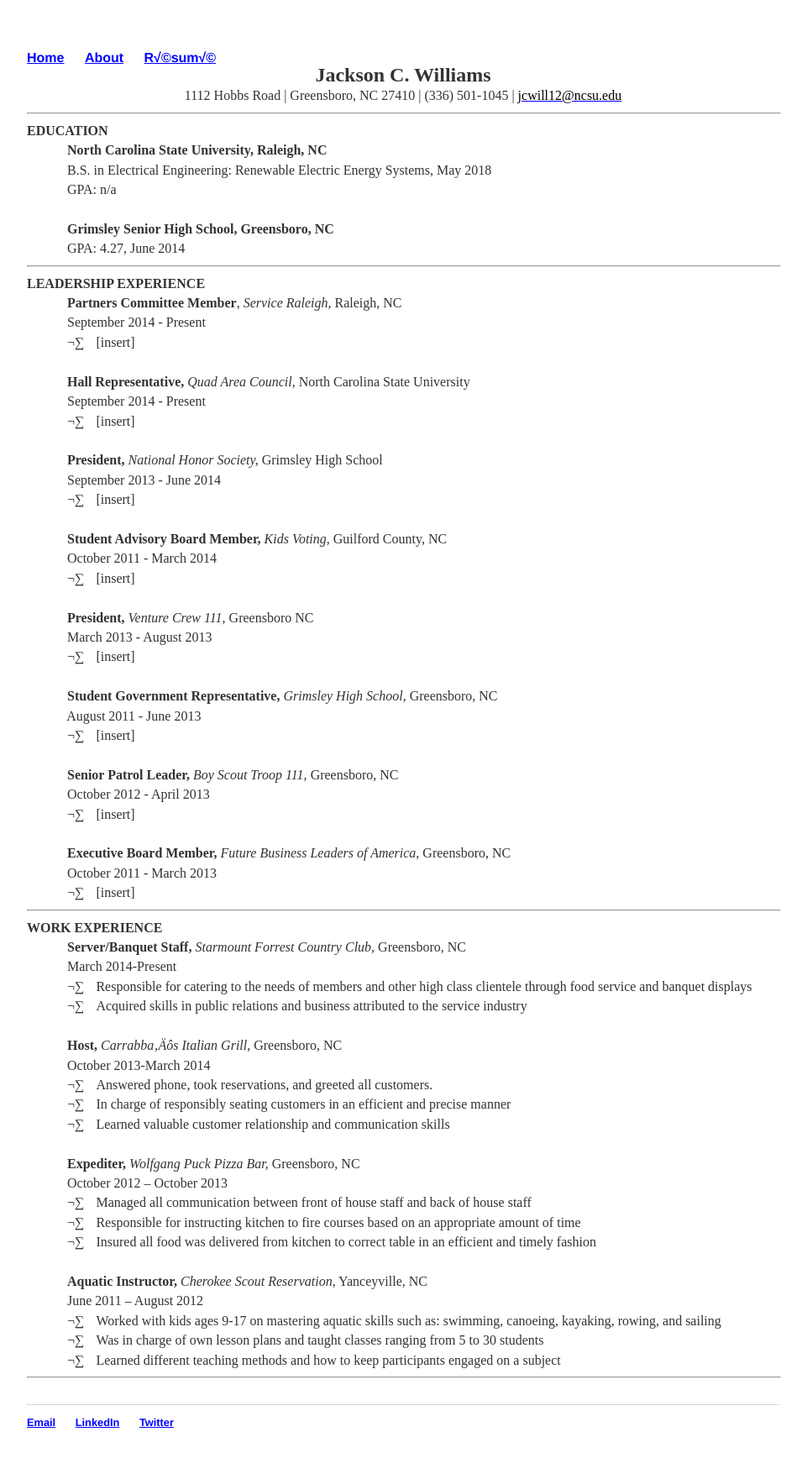
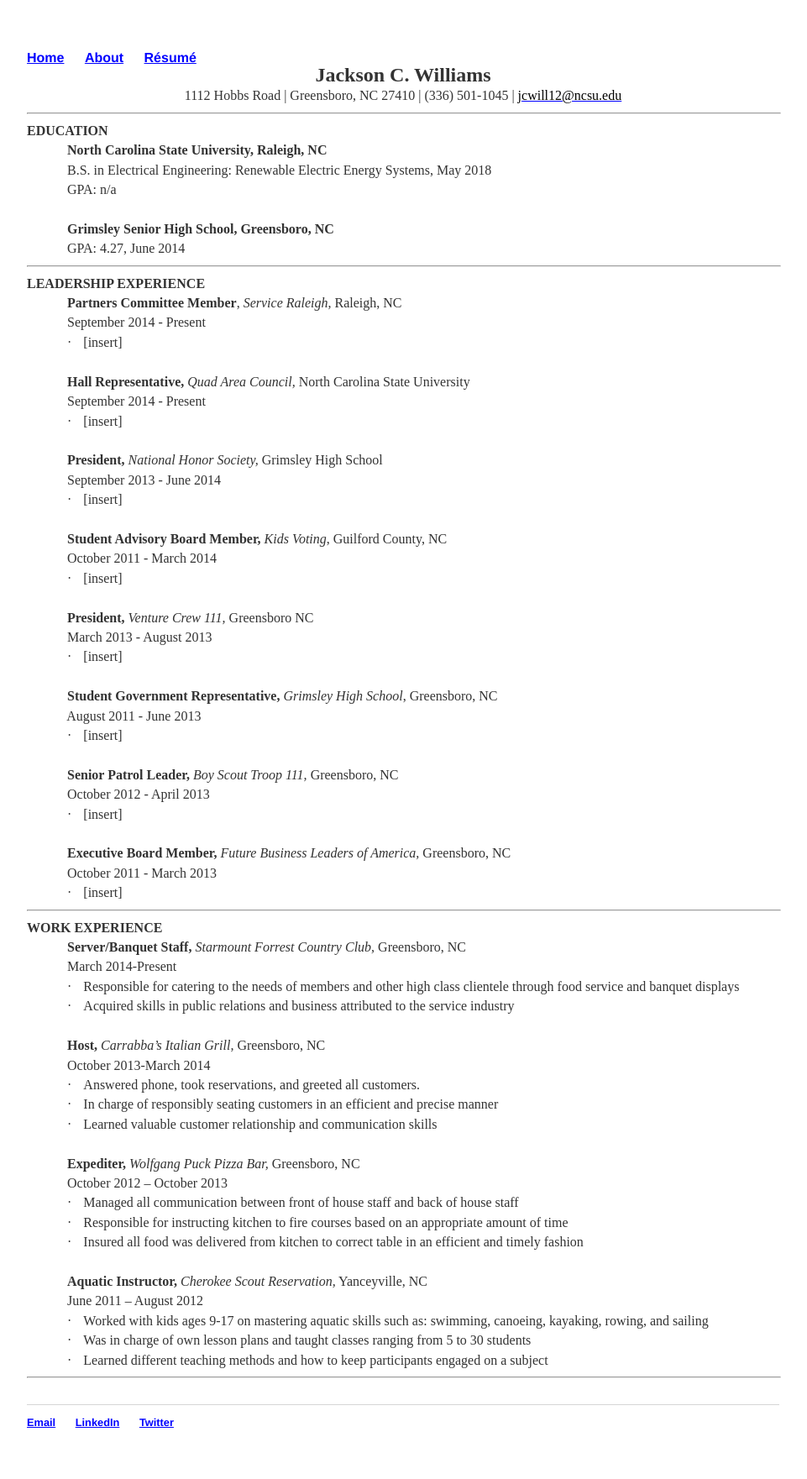
Before and after one commit to jacksoncwilliams/jackson-erin, a Jekyll site: the page built from résumé.html, in a window 1280 px wide. Shown: the whole page at 84% size, without its empty margins (160-1121 px from the left). Built offline with Jekyll 4.4.1, drawn with Linux system fonts in a browser that asks for light colours; some of the changed lines change nothing that is shown.

Commit message:
Update résumé.html

```diff
--- a/résumé.html
+++ b/résumé.html
@@ -10,21 +10,7 @@
 xmlns:mv="http://macVmlSchemaUri" xmlns="http://www.w3.org/TR/REC-html40">
 
 <head>
-<meta name=Title content="">
-<meta name=Keywords content="">
-<meta http-equiv=Content-Type content="text/html; charset=macintosh">
-<meta name=ProgId content=Word.Document>
-<meta name=Generator content="Microsoft Word 14">
-<meta name=Originator content="Microsoft Word 14">
-<link rel=File-List href="Resume_files/filelist.xml">
-<link rel=Edit-Time-Data href="Resume_files/editdata.mso">
-<!--[if !mso]>
-<style>
-v\:* {behavior:url(#default#VML);}
-o\:* {behavior:url(#default#VML);}
-w\:* {behavior:url(#default#VML);}
-.shape {behavior:url(#default#VML);}
-</style>
+
 <![endif]--><!--[if gte mso 9]><xml>
  <o:DocumentProperties>
   <o:Author>Jackson Williams</o:Author>
```
